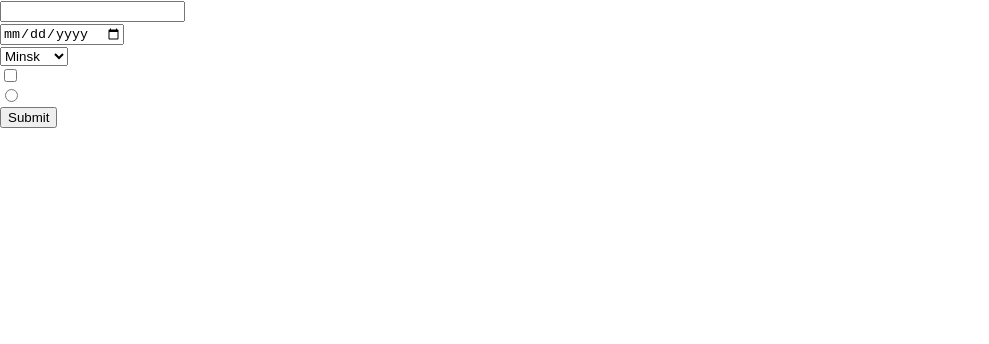
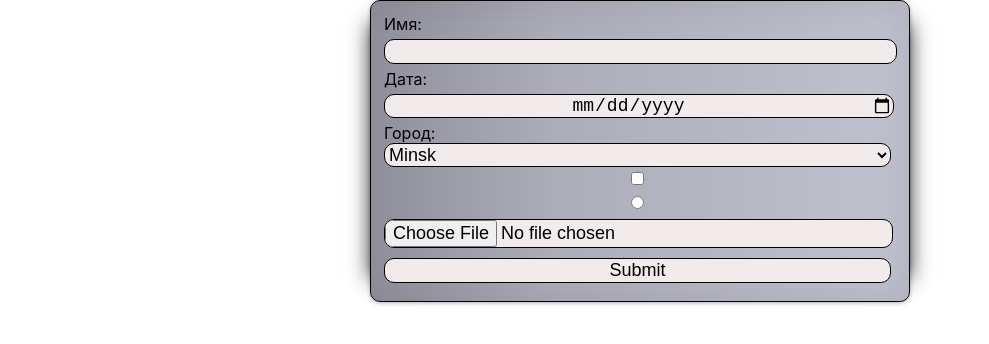
Before and after one commit to AntonFio/React2023Q1, a React (Vite) app in the folder react-form/: page / in a window 1280 px wide. Shown: the top 344 px of the page, without its empty margins (0-989 px from the left). Built offline with nearby package versions, Linux system fonts and the light colour scheme.

Commit message:
feat: add component cart

```diff
--- a/react-form/src/App.css
+++ b/react-form/src/App.css
@@ -2,3 +2,41 @@
   max-width: 1280px;
   margin: 0 auto;
 }
+
+.Form{
+  padding: 1%;
+  border: 1px solid #000;
+  border-radius: 10px;
+  width: 40%;
+  /* background-color: #a5abb1; */
+  background: linear-gradient(90deg,rgb(148, 149, 160) 6%,rgb(172, 173, 185) 34%,rgb(193, 194, 207) 100%);
+  box-shadow:
+  0 1px 4px rgba(0, 0, 0, .3),
+  -23px 0 20px -23px rgba(0, 0, 0, .8),
+  23px 0 20px -23px rgba(0, 0, 0, .8),
+  0 0 40px rgba(0, 0, 0, .1) inset;
+  margin: 0 auto;
+}
+
+.Form div input{
+  cursor: pointer;
+  background-color: rgb(241, 235, 235);
+  width: 99%;
+  border: 1px solid #000;
+  color: rgb(0, 0, 0);
+  border-radius: 10px;
+  outline: none;
+  font-size: 18px;
+  text-align: center;
+  margin: 1% auto;
+}
+
+.Selrct-form{
+  cursor: pointer;
+  background-color: rgb(241, 235, 235);
+  width: 99%;
+  border: 1px solid #000;
+  color: rgb(0, 0, 0);
+  border-radius: 10px;
+  font-size: 18px;
+}
--- a/react-form/src/App.tsx
+++ b/react-form/src/App.tsx
@@ -1,6 +1,7 @@
 /* eslint-disable @typescript-eslint/ban-types */
 import './App.css';
 import React, { Component } from 'react';
+import Cart from './components/Cart';
 
 interface Prop {
   valueName: string;
@@ -8,10 +9,16 @@ interface Prop {
   valueSelect: string;
   valueCheckbox: boolean;
   valueRadio: boolean;
+  images?: Blob | MediaSource | null;
 }
+
+// interface Val {
+//   images: File | null;
+// }
 
 interface State {
   data: Prop[];
+  // img: Val[];
 }
 
 export default class App extends Component<{}, State> {
@@ -22,6 +29,7 @@ export default class App extends Component<{}, State> {
       valueSelect: string;
       valueCheckbox: boolean;
       valueRadio: boolean;
+      images: Blob | MediaSource;
     }[],
   };
 
@@ -30,6 +38,8 @@ export default class App extends Component<{}, State> {
   dateSelect = React.createRef<HTMLSelectElement>();
   checkbox = React.createRef<HTMLInputElement>();
   inputRadio = React.createRef<HTMLInputElement>();
+  inputFile = React.createRef<HTMLInputElement>();
+  fileInputRef = React.createRef<HTMLInputElement>();
 
   handleSubmit = (e: React.FormEvent<HTMLFormElement>) => {
     e.preventDefault();
@@ -44,34 +54,38 @@ export default class App extends Component<{}, State> {
       valueSelect: this.dateSelect.current!.value,
       valueCheckbox: this.checkbox.current!.checked,
       valueRadio: this.inputRadio.current!.checked,
+      images: this.fileInputRef.current?.files && this.fileInputRef.current.files[0],
     };
     this.setState((prevState) => ({ data: [...prevState.data, data] }));
   };
 
-  handleClearButtonClick = () => {
-    this.inputName.current!.value = '';
-    this.inputDate.current!.value = '';
-    this.dateSelect.current!.value = '';
-    this.checkbox.current!.checked;
-    this.inputRadio.current!.checked;
-  };
+  // handleClearButtonClick = () => {
+  //   this.inputName.current!.value = '';
+  //   this.inputDate.current!.value = '';
+  //   this.dateSelect.current!.value = '';
+  //   this.checkbox.current!.checked;
+  //   this.inputRadio.current!.checked;
+  // };
 
   render() {
     const { data } = this.state;
     return (
       <>
-        <form onSubmit={this.handleSubmit}>
+        <form className="Form" onSubmit={this.handleSubmit}>
           <div>
+            <span>Имя:</span>
             <input type="text" name="inputName" ref={this.inputName} required />
           </div>
           <div>
+            <span>Дата:</span>
             <input type="date" name="inputDate" ref={this.inputDate} required />
           </div>
           <div>
-            <select name="selectValue" ref={this.dateSelect} required>
+            <span>Город:</span>
+            <select className="Selrct-form" name="selectValue" ref={this.dateSelect} required>
               <option>Minsk</option>
-              <option>Belarus</option>
-              <option>Ucrain</option>
+              <option>Russia</option>
+              <option>Ukraine</option>
             </select>
           </div>
           <div>
@@ -81,17 +95,22 @@ export default class App extends Component<{}, State> {
             <input type="radio" name="radio" ref={this.inputRadio} required />
           </div>
           <div>
-            <input type="submit" value="Submit" />
+            <input type="file" accept="image/*" ref={this.fileInputRef} />
+          </div>
+          <div>
+            <input className="Btn-form" type="submit" value="Submit" />
           </div>
         </form>
-        <div>
-          {data.map((item, index) => (
-            <div key={index}>
-              <h3>{item.valueName}</h3>
-              <p>{item.valueDate}</p>
-            </div>
-          ))}
-        </div>
+
+        {data.map((item, index) => (
+          <Cart
+            key={index}
+            name={item.valueName}
+            date={item.valueDate}
+            img={URL.createObjectURL(item.images)}
+            city={item.valueSelect}
+          />
+        ))}
       </>
     );
   }
--- /dev/null
+++ b/react-form/src/components/Cart.css
@@ -0,0 +1,24 @@
+.img-cart{
+  width: 100px;
+  height: 100px;
+  border-radius: 50%;
+  background: rgb(175, 62, 62);
+}
+
+.cart-wrapper{
+display: inline-block;
+background: rgb(129, 126, 126);
+padding: 10px;
+border-radius: 10px;
+margin: 10px;
+text-align: center;
+}
+
+.cart-wrapper p{
+padding: 0;
+margin: 0;
+}
+
+.cart-wrapper p span{
+  font-weight: bold;
+  }
--- /dev/null
+++ b/react-form/src/components/Cart.tsx
@@ -0,0 +1,36 @@
+/* eslint-disable @typescript-eslint/ban-types */
+import React, { Component } from 'react';
+import '../components/Cart.css';
+
+type Props = {
+  name: string;
+  date: string;
+  img: string;
+  city: string;
+};
+
+type State = {};
+
+export default class Cart extends Component<Props, State> {
+  constructor(props: Props) {
+    super(props);
+    this.state = {};
+  }
+
+  render() {
+    return (
+      <div className="cart-wrapper">
+        <img className="img-cart" src={this.props.img} alt="#" />
+        <p>
+          <span>Имя:</span> {this.props.name}
+        </p>
+        <p>
+          <span>Дата:</span> {this.props.date}
+        </p>
+        <p>
+          <span>Город:</span> {this.props.city}
+        </p>
+      </div>
+    );
+  }
+}
--- a/react-form/src/main.tsx
+++ b/react-form/src/main.tsx
@@ -2,6 +2,7 @@ import React from 'react';
 import ReactDOM from 'react-dom/client';
 import { BrowserRouter } from 'react-router-dom';
 import App from './App';
+import Cart from './components/Cart';
 import './index.css';
 
 ReactDOM.createRoot(document.getElementById('root') as HTMLElement).render(
```
